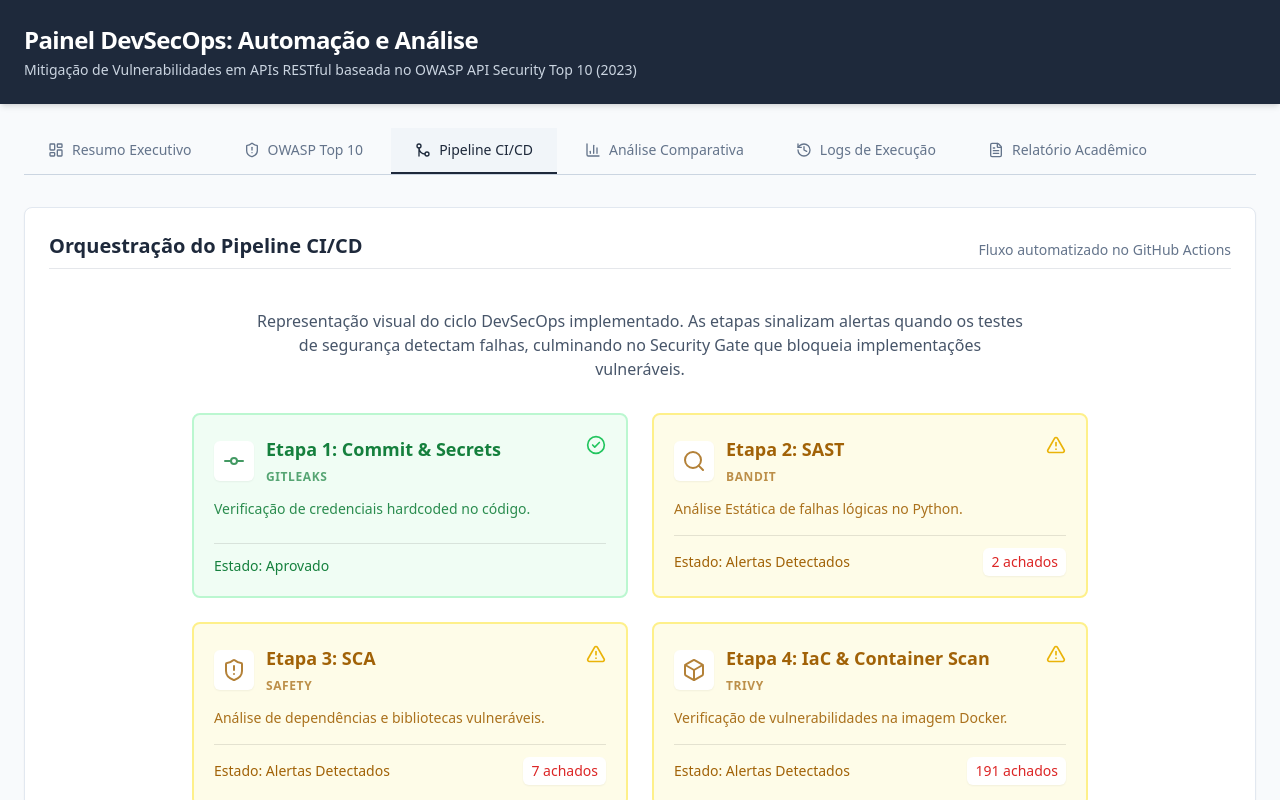
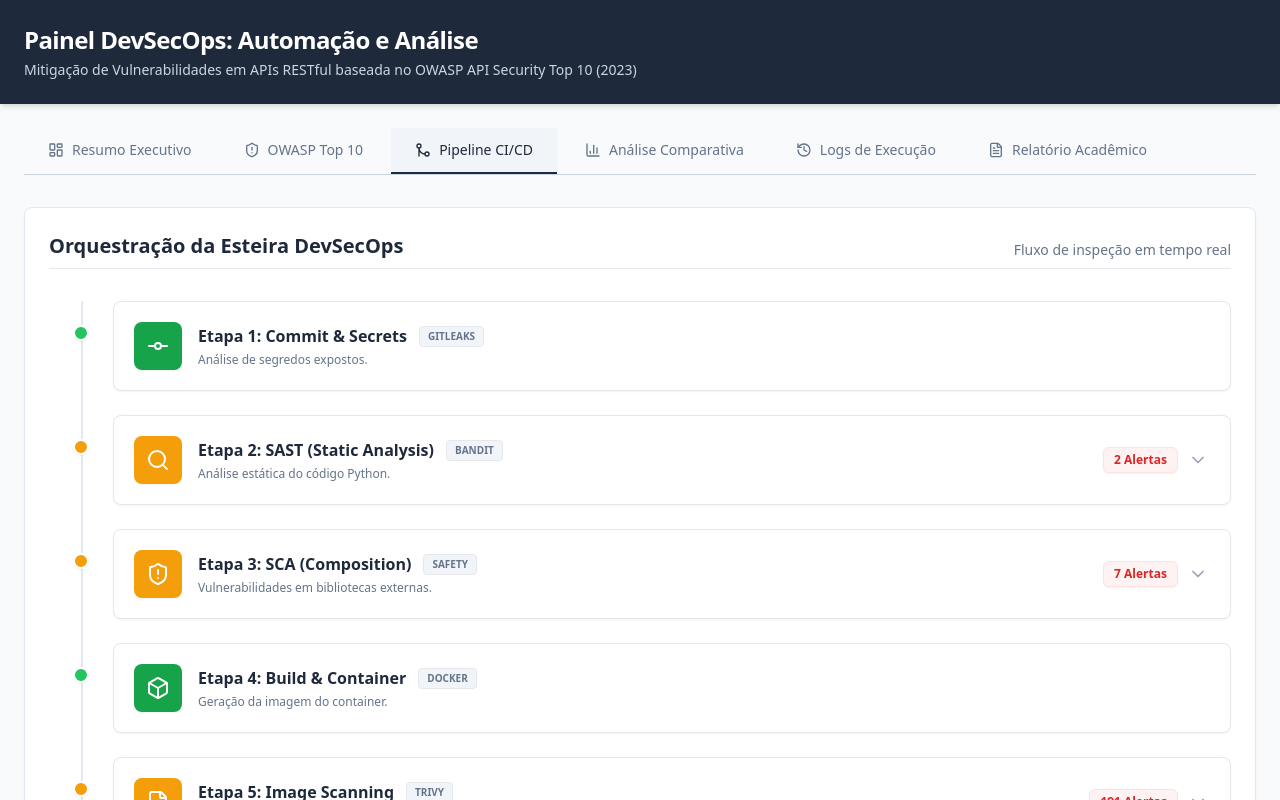
Before and after one commit to andersondev96/teste-devsecops, a React (Vite) app in the folder painel-devsecops/: page / in a window 1280 px wide. Both pictures are taken after a click on the button "Pipeline CI/CD". Shown: the top 800 px of the page. Built offline with nearby package versions, Linux system fonts and the light colour scheme.

Commit message:
feat: Adicionar mais detalhes nas abas OwaspTab e PipelineTab

```diff
--- a/painel-devsecops/src/components/PipelineTab.tsx
+++ b/painel-devsecops/src/components/PipelineTab.tsx
@@ -1,123 +1,169 @@
+import { useState } from 'react';
 import {
   GitCommit, Search, ShieldAlert, Box, FileCode2, PlaySquare, ShieldCheck,
-  CheckCircle2, AlertTriangle, XCircle
+  ChevronDown, ChevronUp, Bug, ExternalLink
 } from 'lucide-react';
+import sastReport from '../data/sast_report.json';
+import scaReport from '../data/sca_report.json';
+import trivyReport from '../data/trivy_report.json';
+import zapReport from '../data/report_json.json';
 
 interface PipelineProps {
-  // Vamos receber os dados do gráfico para saber quantas falhas cada etapa teve
   chartData: { categoria: string; antes: number; depois: number }[];
   totalAlta: number;
 }
 
 export function PipelineTab({ chartData, totalAlta }: PipelineProps) {
-  // Função auxiliar para procurar a quantidade de falhas por etapa
+  const [expandedStage, setExpandedStage] = useState<number | null>(null);
+
+  const allBlockers = [
+    ...(sastReport.results?.filter((f: any) => f.issue_severity === 'HIGH') || []),
+    ...(scaReport.vulnerabilities?.filter((f: any) => (f.severity || '').toUpperCase() === 'HIGH') || []),
+    ...(trivyReport.Results?.flatMap((r: any) => r.Vulnerabilities || []).filter((f: any) => f.Severity === 'HIGH' || f.Severity === 'CRITICAL') || []),
+    ...(zapReport.site?.[0]?.alerts?.filter((f: any) => f.riskcode === '3') || [])
+  ];
+
   const getIssuesCount = (categoryName: string) => {
     const stage = chartData.find(c => c.categoria === categoryName);
     return stage ? stage.antes : 0;
   };
 
-  const sastCount = getIssuesCount('SAST');
-  const scaCount = getIssuesCount('SCA');
-  const dastCount = getIssuesCount('DAST');
-  const trivyCount = getIssuesCount('Trivy');
-
-  // Definição das 8 etapas do seu pipeline DevSecOps
   const pipelineStages = [
-    {
-      id: 1, name: 'Commit & Secrets', tool: 'GitLeaks', icon: GitCommit,
-      issues: 0, status: 'pass', desc: 'Verificação de credenciais hardcoded no código.'
-    },
-    {
-      id: 2, name: 'SAST', tool: 'Bandit', icon: Search,
-      issues: sastCount, status: sastCount > 0 ? 'fail' : 'pass', desc: 'Análise Estática de falhas lógicas no Python.'
-    },
-    {
-      id: 3, name: 'SCA', tool: 'Safety', icon: ShieldAlert,
-      issues: scaCount, status: scaCount > 0 ? 'fail' : 'pass', desc: 'Análise de dependências e bibliotecas vulneráveis.'
-    },
-    {
-      id: 4, name: 'IaC & Container Scan', tool: 'Trivy', icon: Box,
-      issues: trivyCount, status: trivyCount > 0 ? 'fail' : 'pass', desc: 'Verificação de vulnerabilidades na imagem Docker.'
-    },
-    {
-      id: 5, name: 'Build', tool: 'Docker Engine', icon: FileCode2,
-      issues: 0, status: 'pass', desc: 'Compilação e empacotamento da aplicação.'
-    },
-    {
-      id: 6, name: 'DAST', tool: 'OWASP ZAP', icon: PlaySquare,
-      issues: dastCount, status: dastCount > 0 ? 'fail' : 'pass', desc: 'Ataques dinâmicos automatizados contra a API.'
-    },
-    {
-      id: 7, name: 'Contract / OpenAPI', tool: 'Swagger Validator', icon: ShieldCheck,
-      issues: 0, status: 'pass', desc: 'Validação do contrato da API RESTful.'
-    },
-    {
-      id: 8, name: 'Security Gate', tool: 'GitHub Actions', icon: CheckCircle2,
-      issues: totalAlta, status: totalAlta > 0 ? 'blocked' : 'pass', desc: 'Decisão automatizada de bloqueio do deploy.'
-    },
+    { id: 1, name: 'Commit & Secrets', tool: 'GitLeaks', icon: GitCommit, issues: 0, status: 'pass', desc: 'Análise de segredos expostos.', findings: [] },
+    { id: 2, name: 'SAST (Static Analysis)', tool: 'Bandit', icon: Search, issues: getIssuesCount('SAST'), status: getIssuesCount('SAST') > 0 ? 'fail' : 'pass', desc: 'Análise estática do código Python.', findings: sastReport.results || [] },
+    { id: 3, name: 'SCA (Composition)', tool: 'Safety', icon: ShieldAlert, issues: getIssuesCount('SCA'), status: getIssuesCount('SCA') > 0 ? 'fail' : 'pass', desc: 'Vulnerabilidades em bibliotecas externas.', findings: scaReport.vulnerabilities || [] },
+    { id: 4, name: 'Build & Container', tool: 'Docker', icon: Box, issues: 0, status: 'pass', desc: 'Geração da imagem do container.', findings: [] },
+    { id: 5, name: 'Image Scanning', tool: 'Trivy', icon: FileCode2, issues: getIssuesCount('Trivy'), status: getIssuesCount('Trivy') > 0 ? 'fail' : 'pass', desc: 'Escaneamento da imagem Docker.', findings: trivyReport.Results?.flatMap((r: any) => r.Vulnerabilities || []) || [] },
+    { id: 6, name: 'DAST (Dynamic Analysis)', tool: 'ZAP', icon: PlaySquare, issues: getIssuesCount('DAST'), status: getIssuesCount('DAST') > 0 ? 'fail' : 'pass', desc: 'Testes de intrusão ativos na API.', findings: zapReport.site?.[0]?.alerts || [] },
+    { id: 7, name: 'Security Gate', tool: 'Policy Check', icon: ShieldCheck, issues: totalAlta, status: totalAlta > 0 ? 'blocked' : 'pass', desc: 'Bloqueio de deploys inseguros.', findings: allBlockers }
   ];
 
-  const getStatusStyle = (status: string) => {
+  const getStatusStyles = (status: string) => {
     switch (status) {
-      case 'pass': return 'bg-green-50 border-green-200 text-green-700';
-      case 'fail': return 'bg-yellow-50 border-yellow-200 text-yellow-700';
-      case 'blocked': return 'bg-red-50 border-red-200 text-red-700';
-      default: return 'bg-slate-50 border-slate-200 text-slate-700';
-    }
-  };
-
-  const getStatusIcon = (status: string) => {
-    switch (status) {
-      case 'pass': return <CheckCircle2 className="w-5 h-5 text-green-500" />;
-      case 'fail': return <AlertTriangle className="w-5 h-5 text-yellow-500" />;
-      case 'blocked': return <XCircle className="w-5 h-5 text-red-500" />;
-      default: return null;
+      case 'pass': return 'bg-green-600 text-white border-green-700';
+      case 'fail': return 'bg-amber-500 text-white border-amber-600';
+      case 'blocked': return 'bg-red-600 text-white border-red-700';
+      default: return 'bg-slate-400 text-white border-slate-500';
     }
   };
 
   return (
-    <div className="space-y-6 animate-in fade-in duration-500">
+    <div className="space-y-8 animate-in fade-in duration-500">
       <div className="flex justify-between items-end border-b pb-2">
-        <h2 className="text-xl font-semibold">Orquestração do Pipeline CI/CD</h2>
-        <span className="text-sm text-slate-500">Fluxo automatizado no GitHub Actions</span>
+        <h2 className="text-xl font-semibold">Orquestração da Esteira DevSecOps</h2>
+        <span className="text-sm text-slate-500">Fluxo de inspeção em tempo real</span>
       </div>
 
-      <div className="py-4">
-        <p className="text-slate-600 mb-8 text-center max-w-3xl mx-auto">
-          Representação visual do ciclo DevSecOps implementado. As etapas sinalizam alertas quando os testes de segurança detectam falhas, culminando no Security Gate que bloqueia implementações vulneráveis.
-        </p>
-
-        <div className="relative max-w-4xl mx-auto">
-          <div className="grid grid-cols-1 md:grid-cols-2 gap-6 relative z-10">
+      <div className="relative">
+        <div className="absolute left-8 top-0 bottom-0 w-0.5 bg-slate-200 hidden md:block"></div>
+        <div className="space-y-6">
           {pipelineStages.map((stage) => {
             const Icon = stage.icon;
+            const isExpanded = expandedStage === stage.id;
+            const hasFindings = stage.findings.length > 0;
+
             return (
-                <div key={stage.id} className={`flex flex-col p-5 rounded-lg border-2 transition-all hover:shadow-md ${getStatusStyle(stage.status)}`}>
-                  <div className="flex justify-between items-start mb-3">
-                    <div className="flex items-center space-x-3">
-                      <div className="p-2 bg-white rounded-md shadow-sm">
-                        <Icon className="w-6 h-6 opacity-80" />
+              <div key={stage.id} className="relative md:pl-16">
+                <div className={`absolute left-6 top-6 w-4 h-4 rounded-full border-2 border-white shadow-sm z-10 hidden md:block ${stage.status === 'pass' ? 'bg-green-500' : stage.status === 'fail' ? 'bg-amber-500' : 'bg-red-500'
+                  }`}></div>
+
+                <div className={`border rounded-lg shadow-sm transition-all overflow-hidden ${isExpanded ? 'ring-2 ring-academico-primary ring-opacity-20' : 'bg-white'}`}>
+                  <button
+                    onClick={() => hasFindings && setExpandedStage(isExpanded ? null : stage.id)}
+                    className={`w-full flex items-center justify-between p-5 focus:outline-none ${hasFindings ? 'cursor-pointer hover:bg-slate-50' : 'cursor-default'}`}
+                  >
+                    <div className="flex items-center space-x-4">
+                      <div className={`p-3 rounded-lg ${getStatusStyles(stage.status)} shadow-sm`}>
+                        <Icon className="w-6 h-6" />
                       </div>
-                      <div>
-                        <h3 className="font-bold text-lg">Etapa {stage.id}: {stage.name}</h3>
-                        <span className="text-xs font-semibold uppercase tracking-wider opacity-70">{stage.tool}</span>
+                      <div className="text-left">
+                        <div className="flex items-center">
+                          <h3 className="font-bold text-slate-800">Etapa {stage.id}: {stage.name}</h3>
+                          <span className="ml-3 text-[10px] font-bold uppercase px-2 py-0.5 bg-slate-100 text-slate-500 rounded border">{stage.tool}</span>
+                        </div>
+                        <p className="text-xs text-slate-500 mt-1">{stage.desc}</p>
                       </div>
                     </div>
-                    {getStatusIcon(stage.status)}
+                    <div className="flex items-center space-x-2 w-36 justify-end">
+                      <div className="flex-1 flex justify-end">
+                        {stage.issues > 0 && <span className="px-2.5 py-1 text-xs font-bold bg-red-50 text-red-600 rounded-md border border-red-100 whitespace-nowrap shadow-sm">{stage.issues} Alertas</span>}
+                      </div>
+                      <div className="w-6 flex justify-center flex-shrink-0">
+                        {hasFindings ? (isExpanded ? <ChevronUp className="w-5 h-5 text-slate-400" /> : <ChevronDown className="w-5 h-5 text-slate-400" />) : <span className="w-5 h-5"></span>}
+                      </div>
+                    </div>
+                  </button>
+
+                  {isExpanded && hasFindings && (
+                    <div className="bg-slate-50 border-t p-5 space-y-3">
+                      <h4 className="text-xs font-bold text-slate-500 uppercase tracking-wider mb-2 flex items-center">
+                        <Bug className="w-3 h-3 mr-1" /> Vulnerabilidades Identificadas
+                      </h4>
+                      <div className="grid gap-3">
+                        {stage.findings.map((f: any, idx: number) => {
+                          const titulo = f.Title || f.name || f.test_name || (f.vulnerability_id ? `ID: ${f.vulnerability_id}` : null) || f.VulnerabilityID || "Falha Detectada";
+                          const desc = f.advisory || f.issue_text || f.Description || f.desc || f.description || "Sem detalhes adicionais.";
+                          const severidadeTexto = f.issue_severity || f.severity || f.Severity || (f.riskdesc ? f.riskdesc.split(' ')[0] : 'MEDIUM');
+                          const severidadeCor = (severidadeTexto.toUpperCase().includes('HIGH') || severidadeTexto.toUpperCase().includes('CRITICAL'));
+
+                          // Lógica de Link Externo (Baseado em cada ferramenta)
+                          // 1. Tenta pegar a URL direta se existir
+                          let linkRef = f.more_info || f.PrimaryURL;
+
+                          // 2. Se for ZAP, extrai o primeiro link real de dentro do texto/HTML
+                          if (!linkRef && f.reference) {
+                            const urlMatch = String(f.reference).match(/https?:\/\/[^\s"'<]+/);
+                            if (urlMatch) linkRef = urlMatch[0];
+                          }
+
+                          // 3. Fallbacks inteligentes para ferramentas que só enviam o ID
+                          if (!linkRef) {
+                            if (f.VulnerabilityID) { // Trivy
+                              linkRef = `https://avd.aquasec.com/nvd/${f.VulnerabilityID.toLowerCase()}`;
+                            } else if (f.vulnerability_id) { // Safety (SCA)
+                              // A OSV.dev é a melhor base para pesquisar IDs de bibliotecas Python
+                              linkRef = `https://osv.dev/list?q=${f.vulnerability_id}`;
+                            } else if (f.test_id) { // Bandit (SAST)
+                              linkRef = `https://bandit.readthedocs.io/en/latest/search.html?q=${f.test_id}`;
+                            } else {
+                              // Último recurso: Gera uma busca direta para o erro no Google
+                              linkRef = `https://www.google.com/search?q=${encodeURIComponent('vulnerability ' + titulo)}`;
+                            }
+                          }
+
+                          return (
+                            <div key={idx} className="bg-white p-3 rounded border border-slate-200 shadow-sm flex flex-col space-y-2">
+                              <div className="flex justify-between items-start">
+                                <div className="text-xs space-y-1">
+                                  <p className="font-bold text-slate-700">{titulo}</p>
+                                  <p className="text-slate-500 italic leading-relaxed">{desc}</p>
+                                </div>
+                                <span className={`text-[10px] font-bold px-2 py-0.5 rounded text-white shadow-sm uppercase ${severidadeCor ? 'bg-red-500' : 'bg-amber-500'}`}>
+                                  {severidadeTexto}
+                                </span>
                               </div>
 
-                  <p className="text-sm opacity-90 mb-4 flex-grow">{stage.desc}</p>
-
-                  <div className="pt-3 border-t border-black/10 flex justify-between items-center text-sm font-medium">
-                    <span>Estado:
-                      {stage.status === 'pass' && ' Aprovado'}
-                      {stage.status === 'fail' && ' Alertas Detectados'}
-                      {stage.status === 'blocked' && ' Deploy Bloqueado'}
-                    </span>
-                    {stage.issues > 0 && (
-                      <span className="px-2 py-1 bg-white rounded-md shadow-sm text-red-600">
-                        {stage.issues} achados
-                      </span>
+                              <div className="flex items-center justify-between pt-2 border-t border-slate-100">
+                                <div className="text-[10px] text-slate-400 font-mono">
+                                  {f.file && `Local: ${f.file}:${f.line_number}`}
+                                  {f.PkgName && `Pacote: ${f.PkgName}`}
+                                </div>
+                                {linkRef && (
+                                  <a
+                                    href={linkRef}
+                                    target="_blank"
+                                    rel="noopener noreferrer"
+                                    className="text-academico-primary hover:underline flex items-center text-[10px] font-bold"
+                                  >
+                                    <ExternalLink className="w-3 h-3 mr-1" /> MAIS INFORMAÇÕES
+                                  </a>
+                                )}
+                              </div>
+                            </div>
+                          );
+                        })}
+                      </div>
+                    </div>
                   )}
                 </div>
               </div>
@@ -126,6 +172,5 @@ export function PipelineTab({ chartData, totalAlta }: PipelineProps) {
         </div>
       </div>
     </div>
-    </div>
   );
 }
```
Also changed, not shown: painel-devsecops/src/components/OwaspTab.tsx (+41 -13 lines). Lines whose indentation alone changed are shown as unchanged.
